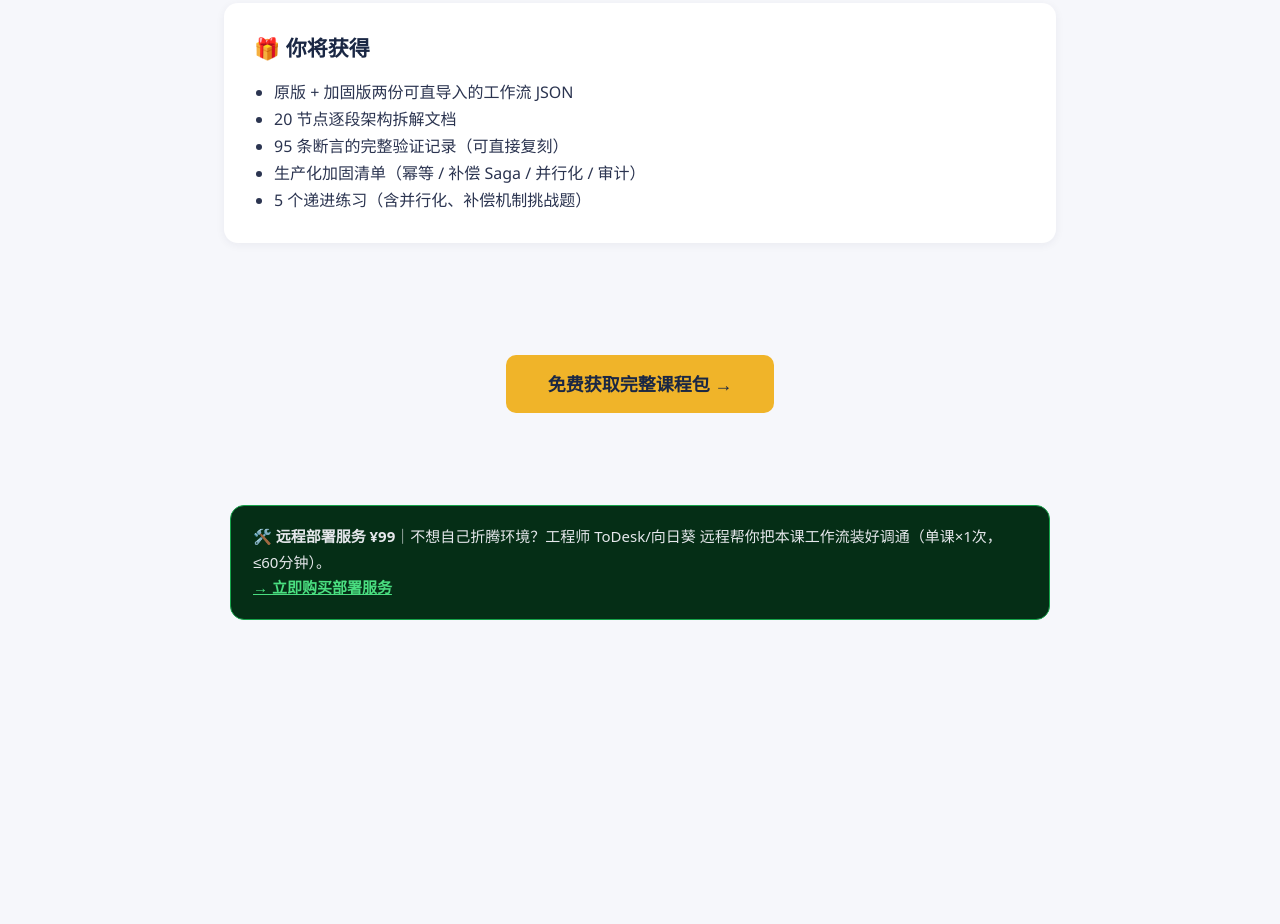
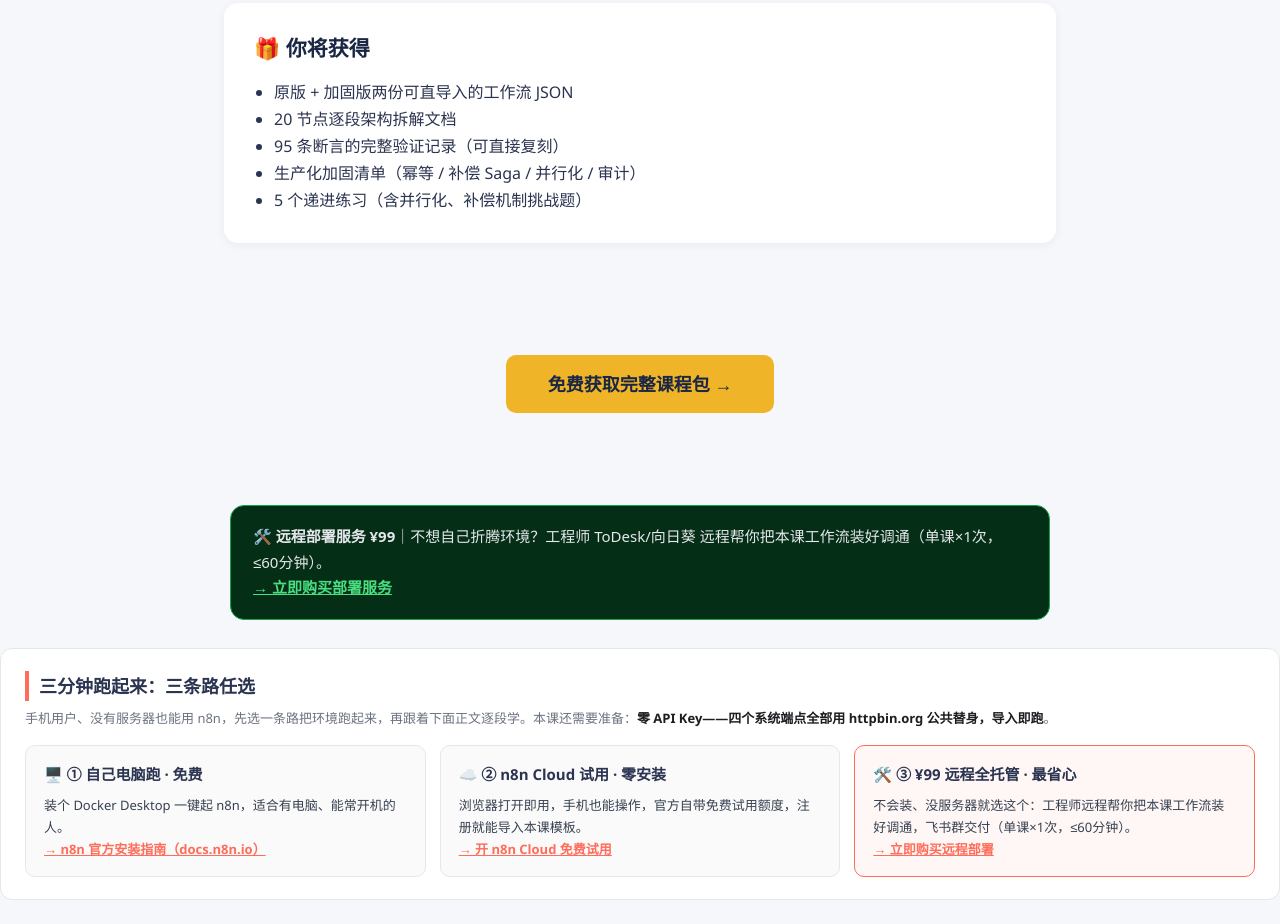
Before and after one commit to xinchun575924529/n8n-lesson-15-employee-onboarding-orchestrator, a plain HTML site: page site/index.html in a window 1280 px wide. Shown: the part 1124-2048 px from the top of the page. Before the commit the page ends 1772 px from the top, so only its background shows below. Drawn offline with Linux system fonts and the light colour scheme.

Commit message:
feat(site): add zero-barrier 3-way n8n install guide block (90008-WP4)

```diff
--- a/site/index.html
+++ b/site/index.html
@@ -74,5 +74,25 @@ code{background:#eef1f8;padding:1px 6px;border-radius:4px;font-size:13px}
 🛠️ <strong>远程部署服务 ¥99</strong>｜不想自己折腾环境？工程师 ToDesk/向日葵 远程帮你把本课工作流装好调通（单课×1次，≤60分钟）。<br>
 <a href="https://n8nbox.cn/cashier?item=svc-remote-deploy-01" style="color:#4ade80;font-weight:bold">→ 立即购买部署服务</a>
 </div>
+
+<!-- 90008-WP4 零基础运行指路 -->
+<div style="margin:0 0 24px;padding:22px 24px;background:#fff;border:1px solid #e5e7eb;border-radius:12px">
+  <div style="font-size:18px;font-weight:700;border-left:4px solid #ff6d5a;padding-left:10px;margin-bottom:6px">三分钟跑起来：三条路任选</div>
+  <p style="color:#6b7280;font-size:13px;margin:6px 0 16px">手机用户、没有服务器也能用 n8n，先选一条路把环境跑起来，再跟着下面正文逐段学。本课还需要准备：<strong style="color:#1c1e21">零 API Key——四个系统端点全部用 httpbin.org 公共替身，导入即跑</strong>。</p>
+  <div style="display:flex;gap:14px;flex-wrap:wrap">
+    <div style="flex:1;min-width:220px;border:1px solid #e5e7eb;border-radius:10px;padding:16px 18px;background:#fafafa">
+      <div style="font-size:15px;font-weight:700;margin-bottom:6px">🖥️ ① 自己电脑跑 · 免费</div>
+      <div style="font-size:13px;color:#374151;line-height:1.7">装个 Docker Desktop 一键起 n8n，适合有电脑、能常开机的人。<br><a href="https://docs.n8n.io/hosting/installation/docker/" style="color:#ff6d5a;font-weight:600" target="_blank" rel="noopener">→ n8n 官方安装指南（docs.n8n.io）</a></div>
+    </div>
+    <div style="flex:1;min-width:220px;border:1px solid #e5e7eb;border-radius:10px;padding:16px 18px;background:#fafafa">
+      <div style="font-size:15px;font-weight:700;margin-bottom:6px">☁️ ② n8n Cloud 试用 · 零安装</div>
+      <div style="font-size:13px;color:#374151;line-height:1.7">浏览器打开即用，手机也能操作，官方自带免费试用额度，注册就能导入本课模板。<br><a href="https://n8n.io/cloud/" style="color:#ff6d5a;font-weight:600" target="_blank" rel="noopener">→ 开 n8n Cloud 免费试用</a></div>
+    </div>
+    <div style="flex:1;min-width:220px;border:1px solid #ff6d5a;border-radius:10px;padding:16px 18px;background:#fff7f5">
+      <div style="font-size:15px;font-weight:700;margin-bottom:6px">🛠️ ③ ¥99 远程全托管 · 最省心</div>
+      <div style="font-size:13px;color:#374151;line-height:1.7">不会装、没服务器就选这个：工程师远程帮你把本课工作流装好调通，飞书群交付（单课×1次，≤60分钟）。<br><a href="https://n8nbox.cn/cashier?item=svc-remote-deploy-01" style="color:#ff6d5a;font-weight:700" target="_blank" rel="noopener">→ 立即购买远程部署</a></div>
+    </div>
+  </div>
+</div>
 </body>
 </html>
```
